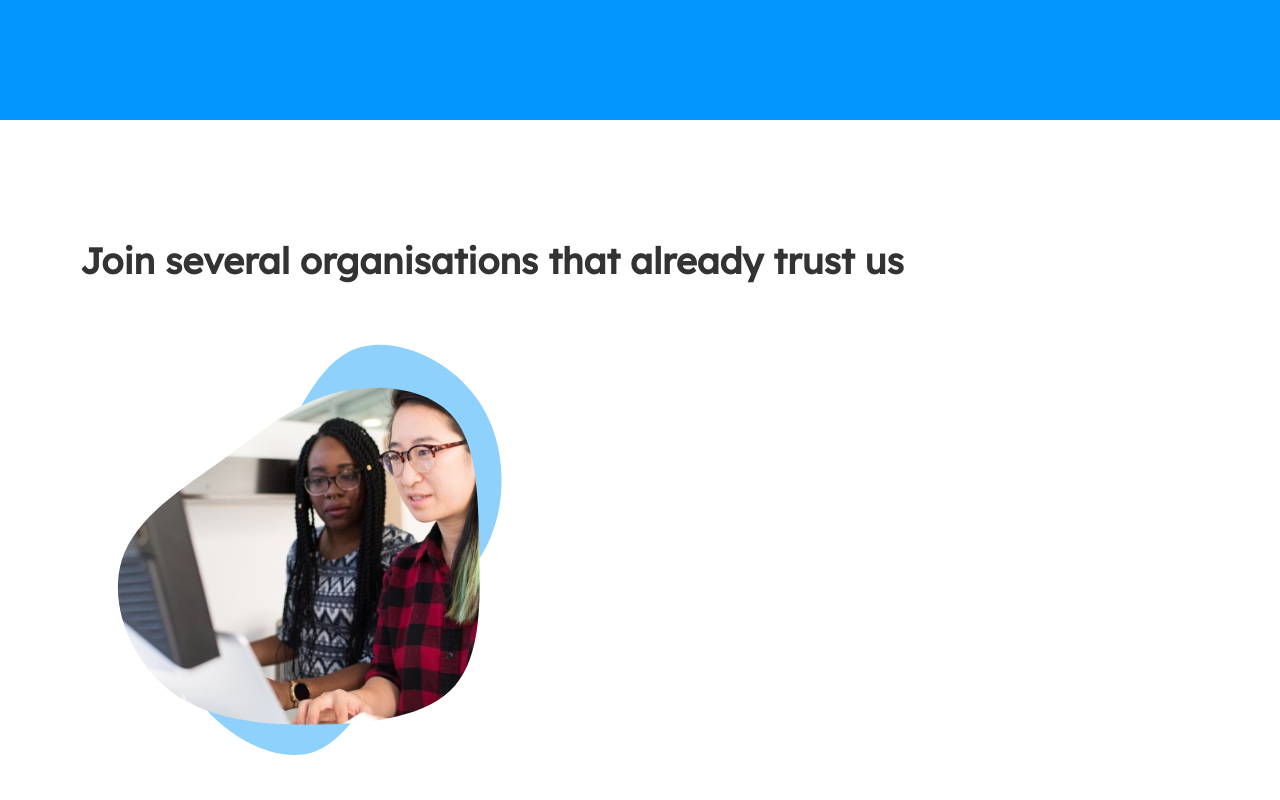
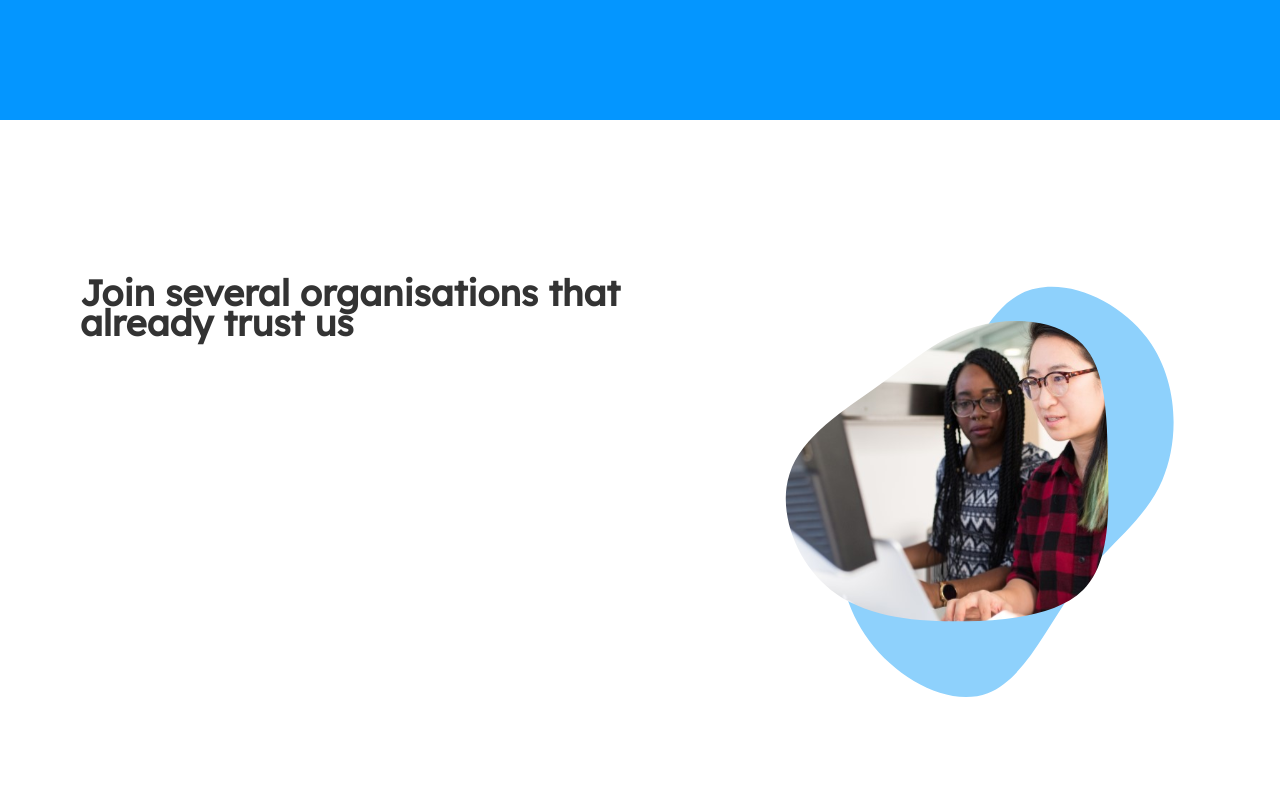
Before and after one commit to michaeldera/devshopzw, a React (Create React App) app: page / in a window 1280 px wide. Shown: the part 680-1480 px from the top of the page. Built offline with nearby package versions, Linux system fonts and the light colour scheme.

Commit message:
modified footer section

```diff
--- a/src/components/footer/footer.tsx
+++ b/src/components/footer/footer.tsx
@@ -6,7 +6,7 @@ const Footer = () => {
     <footer className="footer-component">
       <div className="footer-content-wrapper">
         <div className="footer-content">
-          <h1 className="footer-call-to-action">Start Building Today</h1>
+          <h1 className="footer-call-to-action">Start Building Today?</h1>
         </div>
       </div>
       <div className="footer-navigation">
--- a/src/index.css
+++ b/src/index.css
@@ -10,5 +10,5 @@ body {
 }
 
 .wrapper {
-  padding: 6rem 5rem;
+  padding: 8rem 5rem;
 }
--- /dev/null
+++ b/src/pages/home/sections/services-section/services-section.css
@@ -0,0 +1,9 @@
+.services-wrapper {
+  display: grid;
+  grid-template-columns: 3fr 2fr;
+  margin:0;
+}
+
+.services-grid-item {
+  padding:0 20px 0 0;
+}
--- a/src/pages/home/sections/services-section/services-section.tsx
+++ b/src/pages/home/sections/services-section/services-section.tsx
@@ -1,12 +1,17 @@
 import React from 'react';
 import ServicesBlob from './blob';
+import './services-section.css'
 
 const ServicesSection: React.FunctionComponent = () => {
   return (
     <section className="services-component">
     <div className="services-wrapper wrapper">
-         <h1 className="section-heading">Join several organisations that already trust us</h1>
-      <ServicesBlob/>
+      <div className="services-grid-item">
+        <h1 className="section-heading">Join several organisations that already trust us</h1>
+      </div>
+      <div className="services-grid-item">
+        <ServicesBlob/>
+      </div>
     </div>
   </section>
   )
```
